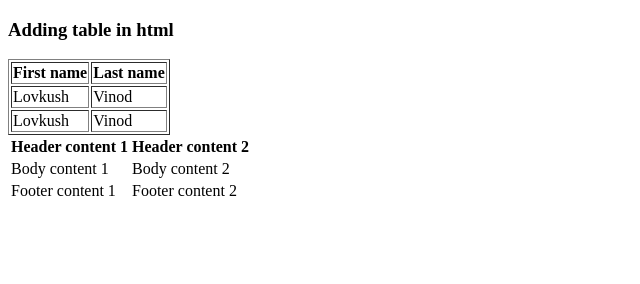
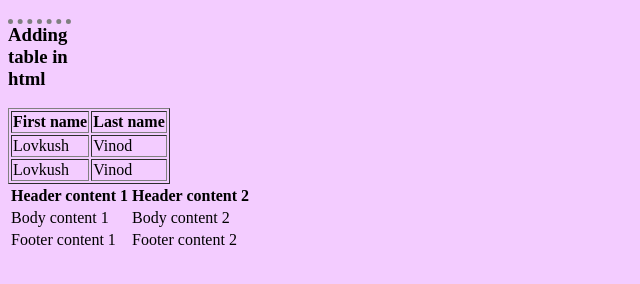
Before and after one commit to LOVKUSH9888/HTML-Bootcamp-Dec2022-, a plain HTML site: page adding_Table.html in a window 1280 px wide. Shown: the whole page, without its empty margins (0-640 px from the left). Drawn offline with Linux system fonts and the light colour scheme.

Commit message:
Adding external css to resume

```diff
--- a/adding_Table.html
+++ b/adding_Table.html
@@ -4,6 +4,7 @@
     <meta charset="UTF-8">
     <meta http-equiv="X-UA-Compatible" content="IE=edge">
     <title>Adding Table </title>
+    <link rel="stylesheet" href="css/styles.css">
     <meta name="viewport" content="width=device-width, initial-scale=1.0">
     <title>Document</title>
 </head>
--- /dev/null
+++ b/css/styles.css
@@ -0,0 +1,15 @@
+body {
+    background-color: #F3CCFF;
+}
+
+h1 {
+    color: #A555EC;
+}
+
+h3{
+    border-style: none;
+    border-top-style: dotted;
+    border-color: grey;
+    border-width: 5px;
+    width: 5%;
+}
```
Also changed, not shown: adding_Form.html (+1 -0 lines), index.html (+3 -2 lines).
